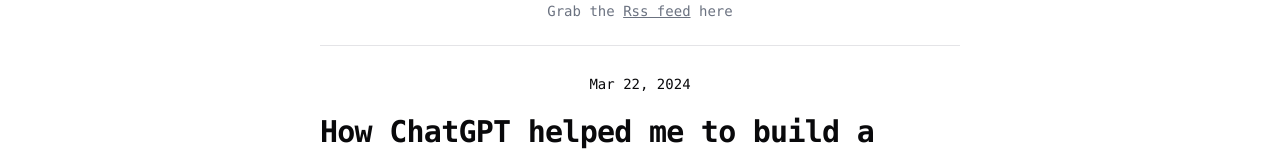
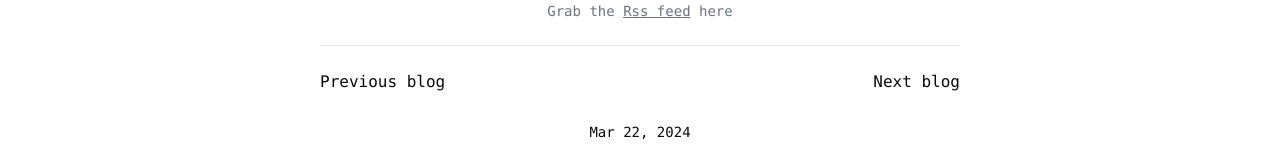
Before and after one commit to abhirampai/my_blog, a Next.js app: page /how_chatgpt_helped_me_to_build_a_ruby_gem in a window 1280 px wide. Shown: the part 211-364 px from the top of the page. Built offline with nearby package versions, Linux system fonts and the light colour scheme.

Commit message:
Added pagination

```diff
--- a/src/app/[slug]/page.js
+++ b/src/app/[slug]/page.js
@@ -2,6 +2,7 @@
 
 import Blog from "../page/Blog";
 import { blogs } from "../page/constants";
+import Pagination from "../page/Pagination";
 
 export async function generateStaticParams() {
   return blogs.map((post) => ({
@@ -30,6 +31,11 @@
   if (slug) {
     const blogData = await getBlogData(slug);
 
-    return <Blog {...blogData} />;
+    return (
+      <>
+      <Pagination slug={slug} />
+      <Blog {...blogData} />
+      </>
+    )
   }
 }
--- /dev/null
+++ b/src/app/page/Pagination.jsx
@@ -0,0 +1,24 @@
+import { blogs } from "../page/constants";
+import Link from "next/link";
+import { sortBlogsByPublishedDates } from "@/lib/utils";
+
+const Pagination = ({ slug }) => {
+  const slugIndex = sortBlogsByPublishedDates(blogs)
+                    .findIndex(({slug:blogSlug}) => blogSlug === slug)
+
+  const previousBlogSlug = blogs[slugIndex - 1]?.slug
+  const nextBlogSlug = blogs[slugIndex + 1]?.slug
+
+  return (
+    <div className="flex justify-between w-full">
+    {previousBlogSlug && (
+        <Link href={previousBlogSlug}>Previous blog</Link>
+      )}
+    {nextBlogSlug && (
+        <Link href={nextBlogSlug}>Next blog</Link>
+      )}
+    </div>
+  )
+}
+
+export default Pagination;
```
